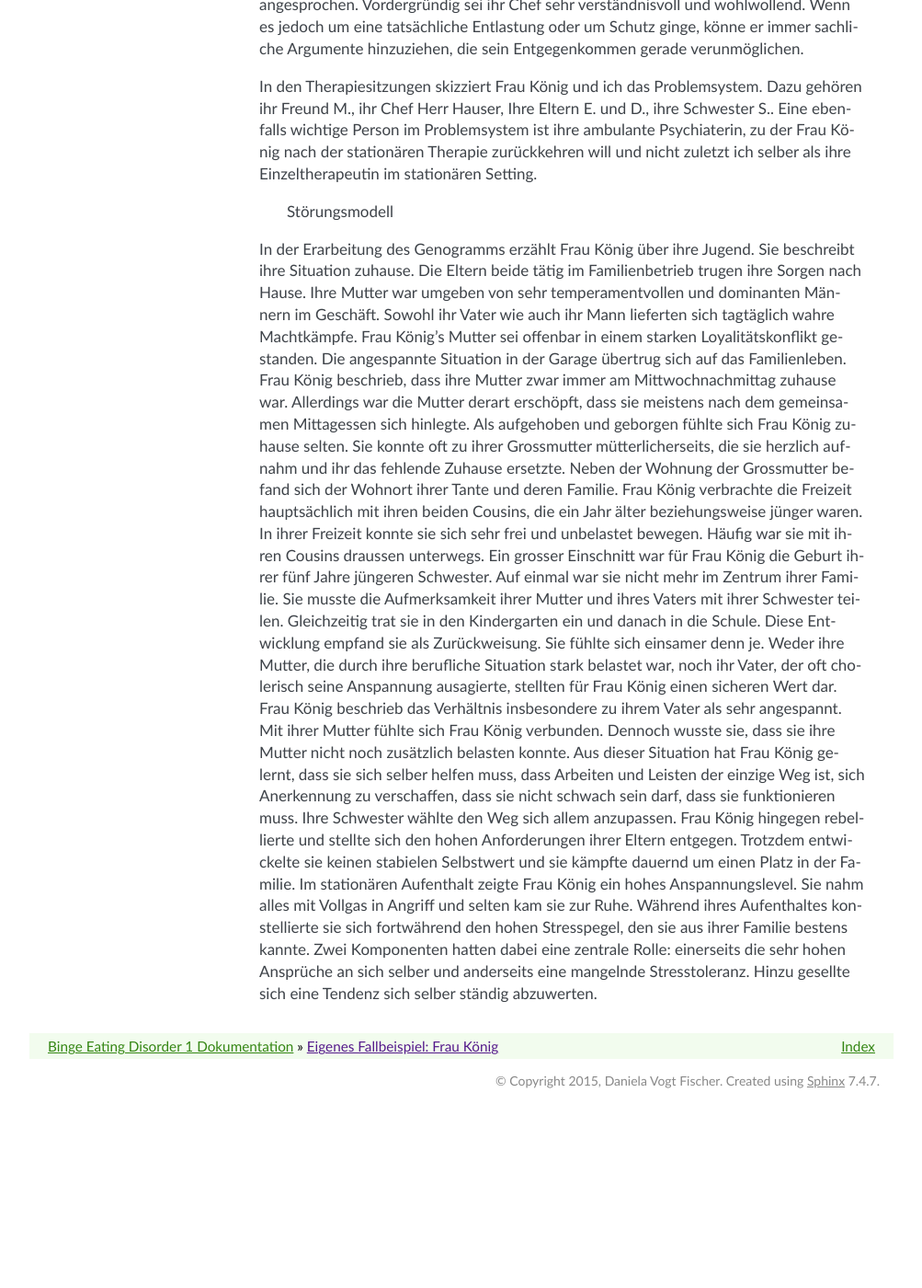
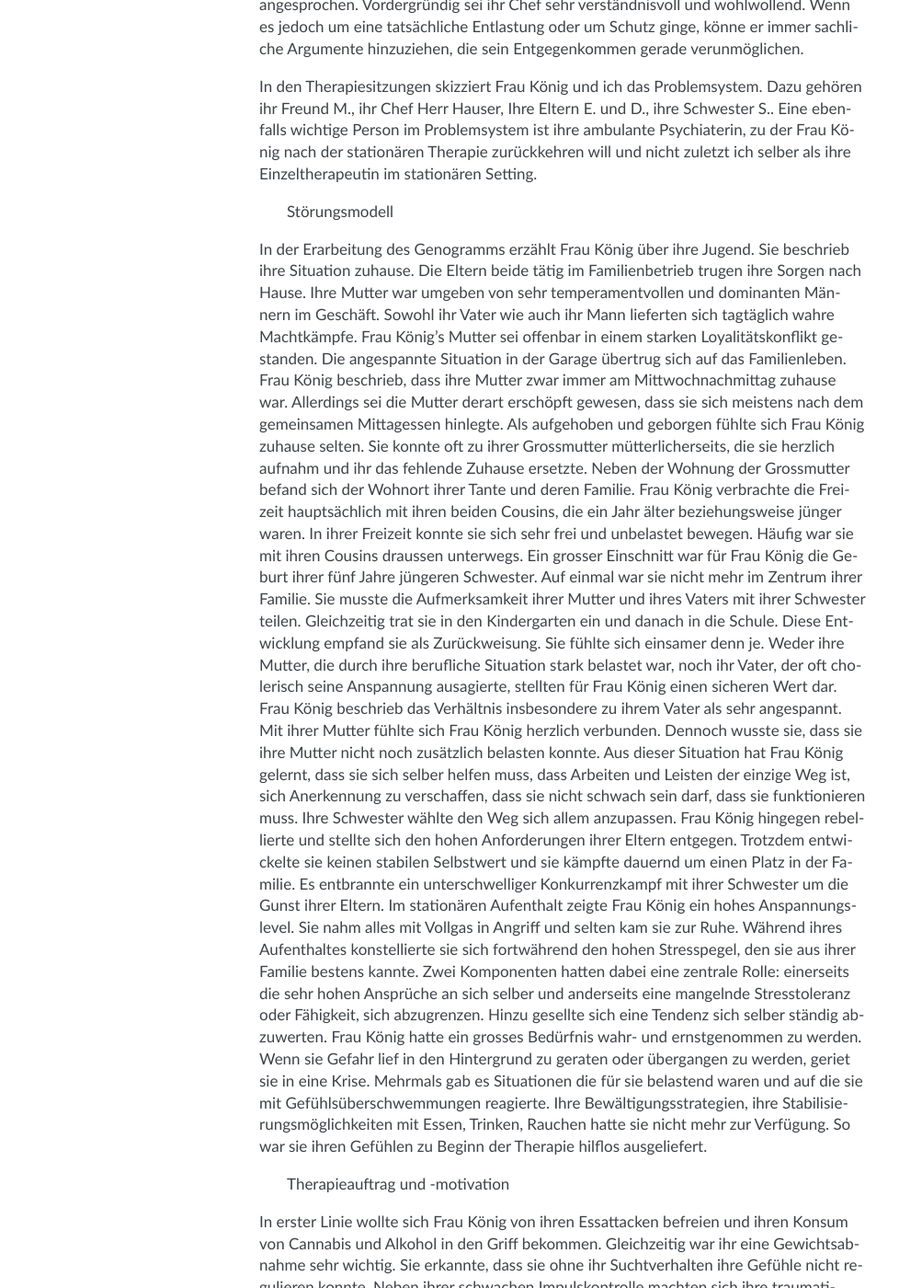
Before and after one commit to danielavogt/MasterArbeit, a Sphinx documentation site: the page built from source/Fallbeispiel.rst, in a window 1280 px wide and 1400 px high, scrolled down 4018 px. Shown: the whole window at 92% size, without its empty margins (138-1141 px from the left). Built offline with Sphinx 7.4.7, drawn with Linux system fonts in a browser that asks for light colours; before the commit the page ends 5231 px from its top, so only the background shows below that; some of the changed text lies outside the part shown.

Commit message:
Auftrag und Ziel

```diff
--- a/source/Fallbeispiel.rst
+++ b/source/Fallbeispiel.rst
@@ -61,7 +61,15 @@
 
  Störungsmodell
 
-In der Erarbeitung des Genogramms erzählt Frau König über ihre Jugend. Sie beschreibt ihre Situation zuhause. Die Eltern beide tätig im Familienbetrieb trugen ihre Sorgen nach Hause. Ihre Mutter war umgeben von sehr temperamentvollen und dominanten Männern im Geschäft. Sowohl ihr Vater wie auch ihr Mann lieferten sich tagtäglich wahre Machtkämpfe. Frau König's Mutter sei offenbar in einem starken Loyalitätskonflikt gestanden. Die angespannte Situation in der Garage übertrug sich auf das Familienleben. Frau König beschrieb, dass ihre Mutter zwar immer am Mittwochnachmittag zuhause war. Allerdings war die Mutter derart erschöpft, dass sie meistens nach dem gemeinsamen Mittagessen sich hinlegte. Als aufgehoben und geborgen fühlte sich Frau König zuhause selten. Sie konnte oft zu ihrer Grossmutter mütterlicherseits, die sie herzlich aufnahm und ihr das fehlende Zuhause ersetzte. Neben der Wohnung der Grossmutter befand sich der Wohnort ihrer Tante und deren Familie. Frau König verbrachte die Freizeit hauptsächlich mit ihren beiden Cousins, die ein Jahr älter beziehungsweise jünger waren. In ihrer Freizeit konnte sie sich sehr frei und unbelastet bewegen. Häufig war sie mit ihren Cousins draussen unterwegs.
-Ein grosser Einschnitt war für Frau König die Geburt ihrer fünf Jahre jüngeren Schwester. Auf einmal war sie nicht mehr im Zentrum ihrer Familie. Sie musste die Aufmerksamkeit ihrer Mutter und ihres Vaters mit ihrer Schwester teilen. Gleichzeitig trat sie in den Kindergarten ein und danach in die Schule. Diese Entwicklung empfand sie als Zurückweisung. Sie fühlte sich einsamer denn je. Weder ihre Mutter, die durch ihre berufliche Situation stark belastet war, noch ihr Vater, der oft cholerisch seine Anspannung ausagierte, stellten für Frau König einen sicheren Wert dar. Frau König beschrieb das Verhältnis insbesondere zu ihrem Vater als sehr angespannt. Mit ihrer Mutter fühlte sich Frau König verbunden. Dennoch wusste sie, dass sie ihre Mutter nicht noch zusätzlich belasten konnte.
-Aus dieser Situation hat Frau König gelernt, dass sie sich selber helfen muss, dass Arbeiten und Leisten der einzige Weg ist, sich Anerkennung zu verschaffen, dass sie nicht schwach sein darf, dass sie funktionieren muss. Ihre Schwester wählte den Weg sich allem anzupassen. Frau König hingegen rebellierte und stellte sich den hohen Anforderungen ihrer Eltern entgegen. Trotzdem entwickelte sie keinen stabielen Selbstwert und sie kämpfte dauernd um einen Platz in der Familie.
-Im stationären Aufenthalt zeigte Frau König ein hohes Anspannungslevel. Sie nahm alles mit Vollgas in Angriff und selten kam sie zur Ruhe. Während ihres Aufenthaltes konstellierte sie sich fortwährend den hohen Stresspegel, den sie aus ihrer Familie bestens kannte. Zwei Komponenten hatten dabei eine zentrale Rolle: einerseits die sehr hohen Ansprüche an sich selber und anderseits eine mangelnde Stresstoleranz. Hinzu gesellte sich eine Tendenz sich selber ständig abzuwerten.
+In der Erarbeitung des Genogramms erzählt Frau König über ihre Jugend. Sie beschrieb ihre Situation zuhause. Die Eltern beide tätig im Familienbetrieb trugen ihre Sorgen nach Hause. Ihre Mutter war umgeben von sehr temperamentvollen und dominanten Männern im Geschäft. Sowohl ihr Vater wie auch ihr Mann lieferten sich tagtäglich wahre Machtkämpfe. Frau König's Mutter sei offenbar in einem starken Loyalitätskonflikt gestanden. Die angespannte Situation in der Garage übertrug sich auf das Familienleben. Frau König beschrieb, dass ihre Mutter zwar immer am Mittwochnachmittag zuhause war. Allerdings sei die Mutter derart erschöpft gewesen, dass sie sich meistens nach dem gemeinsamen Mittagessen hinlegte. Als aufgehoben und geborgen fühlte sich Frau König zuhause selten. Sie konnte oft zu ihrer Grossmutter mütterlicherseits, die sie herzlich aufnahm und ihr das fehlende Zuhause ersetzte. Neben der Wohnung der Grossmutter befand sich der Wohnort ihrer Tante und deren Familie. Frau König verbrachte die Freizeit hauptsächlich mit ihren beiden Cousins, die ein Jahr älter beziehungsweise jünger waren. In ihrer Freizeit konnte sie sich sehr frei und unbelastet bewegen. Häufig war sie mit ihren Cousins draussen unterwegs.
+Ein grosser Einschnitt war für Frau König die Geburt ihrer fünf Jahre jüngeren Schwester. Auf einmal war sie nicht mehr im Zentrum ihrer Familie. Sie musste die Aufmerksamkeit ihrer Mutter und ihres Vaters mit ihrer Schwester teilen. Gleichzeitig trat sie in den Kindergarten ein und danach in die Schule. Diese Entwicklung empfand sie als Zurückweisung. Sie fühlte sich einsamer denn je. Weder ihre Mutter, die durch ihre berufliche Situation stark belastet war, noch ihr Vater, der oft cholerisch seine Anspannung ausagierte, stellten für Frau König einen sicheren Wert dar. Frau König beschrieb das Verhältnis insbesondere zu ihrem Vater als sehr angespannt. Mit ihrer Mutter fühlte sich Frau König herzlich verbunden. Dennoch wusste sie, dass sie ihre Mutter nicht noch zusätzlich belasten konnte.
+Aus dieser Situation hat Frau König gelernt, dass sie sich selber helfen muss, dass Arbeiten und Leisten der einzige Weg ist, sich Anerkennung zu verschaffen, dass sie nicht schwach sein darf, dass sie funktionieren muss. Ihre Schwester wählte den Weg sich allem anzupassen. Frau König hingegen rebellierte und stellte sich den hohen Anforderungen ihrer Eltern entgegen. Trotzdem entwickelte sie keinen stabilen Selbstwert und sie kämpfte dauernd um einen Platz in der Familie. Es entbrannte ein unterschwelliger Konkurrenzkampf mit ihrer Schwester um die Gunst ihrer Eltern.
+Im stationären Aufenthalt zeigte Frau König ein hohes Anspannungslevel. Sie nahm alles mit Vollgas in Angriff und selten kam sie zur Ruhe. Während ihres Aufenthaltes konstellierte sie sich fortwährend den hohen Stresspegel, den sie aus ihrer Familie bestens kannte. Zwei Komponenten hatten dabei eine zentrale Rolle: einerseits die sehr hohen Ansprüche an sich selber und anderseits eine mangelnde Stresstoleranz oder Fähigkeit, sich abzugrenzen. Hinzu gesellte sich eine Tendenz sich selber ständig abzuwerten. Frau König hatte ein grosses Bedürfnis wahr- und ernstgenommen zu werden. Wenn sie Gefahr lief in den Hintergrund zu geraten oder übergangen zu werden, geriet sie in eine Krise. Mehrmals gab es Situationen die für sie belastend waren und auf die sie mit Gefühlsüberschwemmungen reagierte. Ihre Bewältigungsstrategien, ihre Stabilisierungsmöglichkeiten mit Essen, Trinken, Rauchen hatte sie nicht mehr zur Verfügung. So war sie ihren Gefühlen zu Beginn der Therapie hilflos ausgeliefert.
+
+ Therapieauftrag und -motivation
+
+In erster Linie wollte sich Frau König von ihren Essattacken befreien und ihren Konsum von Cannabis und Alkohol in den Griff bekommen. Gleichzeitig war ihr eine Gewichtsabnahme sehr wichtig. Sie erkannte, dass sie ohne ihr Suchtverhalten ihre Gefühle nicht regulieren konnte. Neben ihrer schwachen Impulskontrolle machten sich ihre traumatischen Erlebnisse in Form von Flashbacks, Alpträumen und einer erhöhten Vigilanz (Hyperarousel) bemerkbar. Sie wollte ihr Selbstmanagement verbessern und ihre Arbeits- und Beziehungssituation überdenken. Frau König definierte für sich folgende Ziele:
+Gewichtsreduktion von mindestens 6kg
+Klärung der Arbeitssituation
+Klärung der Beziehungssituation
+Besserer Umgang mit belastenden Situationen
```
